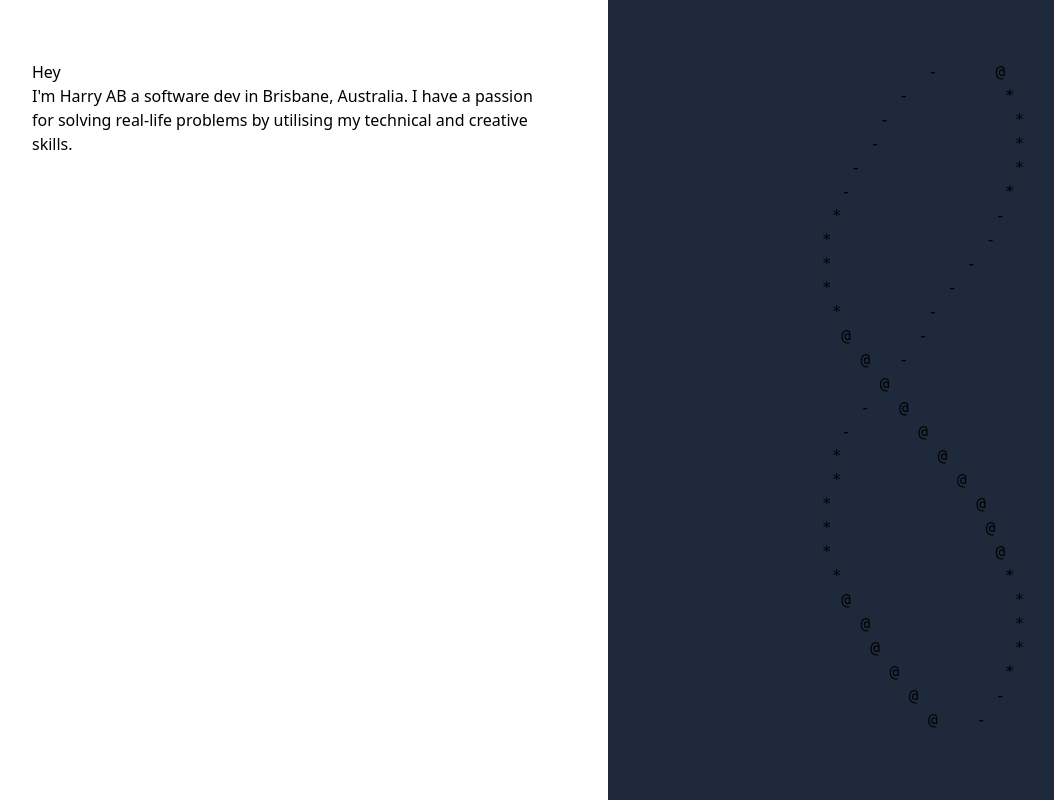
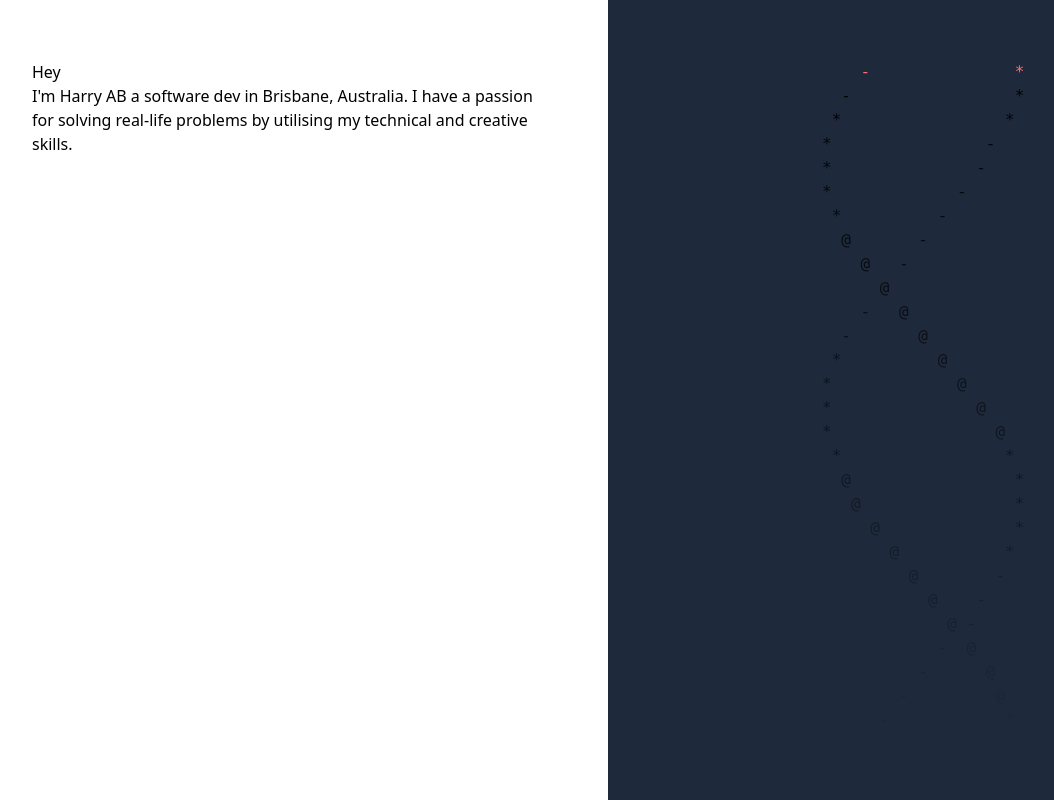
Before and after one commit to HarryHighPants/harryab, a React (Vite) app: page / in a window 1280 px wide. Shown: the whole page, without its empty margins (32-1086 px from the left). Built offline with nearby package versions, Linux system fonts and the light colour scheme.

Commit message:
Update Helix style  - use request animation frame instead of setTimeout

```diff
--- a/src/sections/featuredProject/components/Helix.tsx
+++ b/src/sections/featuredProject/components/Helix.tsx
@@ -3,32 +3,45 @@ import { generateHelixLine } from "./helixGenerator"
 interface Props {
   showSrc: boolean
 }
+
+const targetFps = 16
+const msPerFrame = 1000 / targetFps
+const maxLines = 35
+
 const Helix = ({ showSrc }: Props) => {
-  const [frame, setFrame] = useState(0)
   const [helixLines, setHelixLines] = useState<string[]>([])
 
   useEffect(() => {
-    const interval = setInterval(() => {
+    const addNewLine = (ms: number) => {
+      frameId = requestAnimationFrame(addNewLine)
+      if (ms - lastNewLineTimeMs < msPerFrame) return
+
       // Add a line and remove the oldest
       setHelixLines((lines) => [
-        generateHelixLine(frame),
-        ...lines.slice(0, 40),
+        generateHelixLine(ms / msPerFrame),
+        ...lines.slice(0, maxLines),
       ])
-      setFrame((frame) => frame + 1)
-    }, 60)
+      lastNewLineTimeMs = ms
+    }
+    let lastNewLineTimeMs = 0
+    let frameId = requestAnimationFrame(addNewLine)
 
-    return () => clearInterval(interval)
-  }, [frame])
+    return () => cancelAnimationFrame(frameId)
+  }, [])
 
   return (
     <div
       className={
-        "overflow-hidden -mt-1 max-h-full select-none pointer-events-none transition-all duration-1000 " +
-        (showSrc ? "blur-md opacity-50" : "")
+        "overflow-hidden -mt-1 h-full select-none pointer-events-none transition-all duration-1000 " +
+        (showSrc ? "blur-md opacity-80" : "")
       }
     >
       {helixLines.map((l, i) => (
-        <pre key={i} className="flex justify-center">
+        <pre
+          key={i}
+          className="flex justify-center first-of-type:text-red-400"
+          style={{ opacity: 1 - i * maxLines * 0.001 }}
+        >
           {l}
         </pre>
       ))}
--- a/src/sections/featuredProject/components/formattedSrc.tsx
+++ b/src/sections/featuredProject/components/formattedSrc.tsx
@@ -5,8 +5,8 @@ interface Props {
 }
 const FeaturedProjectSrc = ({ setShowSrc }: Props) => {
   return (
-    <div className="absolute inset-0 p-16">
-      <div className="relative flex">
+    <div className="absolute inset-0 p-16 flex justify-center">
+      <div className="relative flex -mt-2">
         <div
           className="m-auto p-2 hover:opacity-100 opacity-0 transition-opacity cursor-pointer duration-1000"
           onMouseEnter={() => setShowSrc(true)}
--- a/src/sections/featuredProject/index.tsx
+++ b/src/sections/featuredProject/index.tsx
@@ -6,8 +6,9 @@ const FeaturedProject = () => {
   const [showSrc, setShowSrc] = useState(false)
 
   return (
-    <div className={"flex-1 bg-slate-800 p-16 h-[100vh] relative"}>
-      <div className="absolute inset-0 cursor-pointer" />
+    <div
+      className={"bg-slate-800 p-16 h-[100vh] sm:w-[50vw] w-[100vw] relative"}
+    >
       <Helix showSrc={showSrc} />
       <FeaturedProjectSrc setShowSrc={setShowSrc} />
     </div>
```
